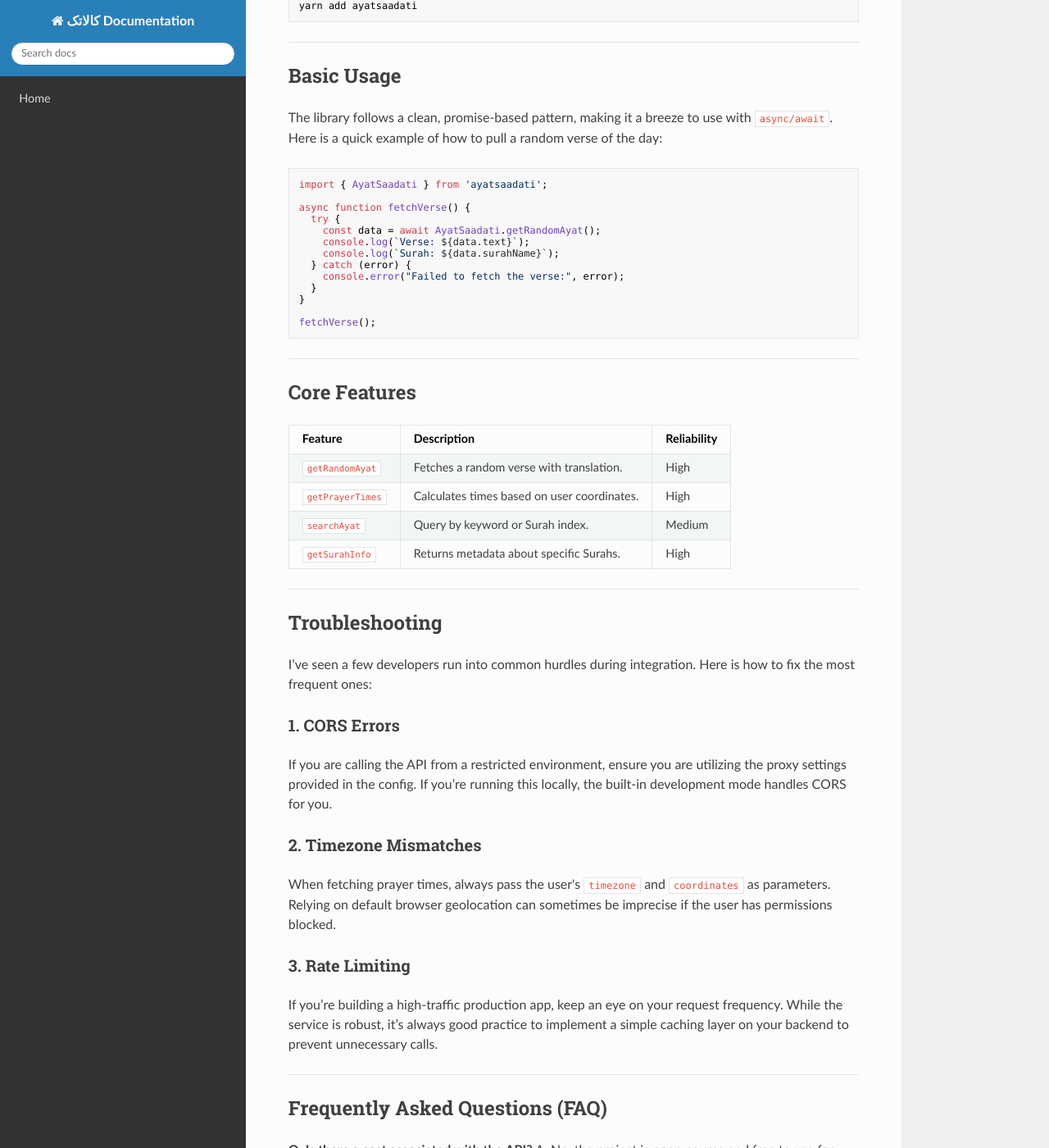
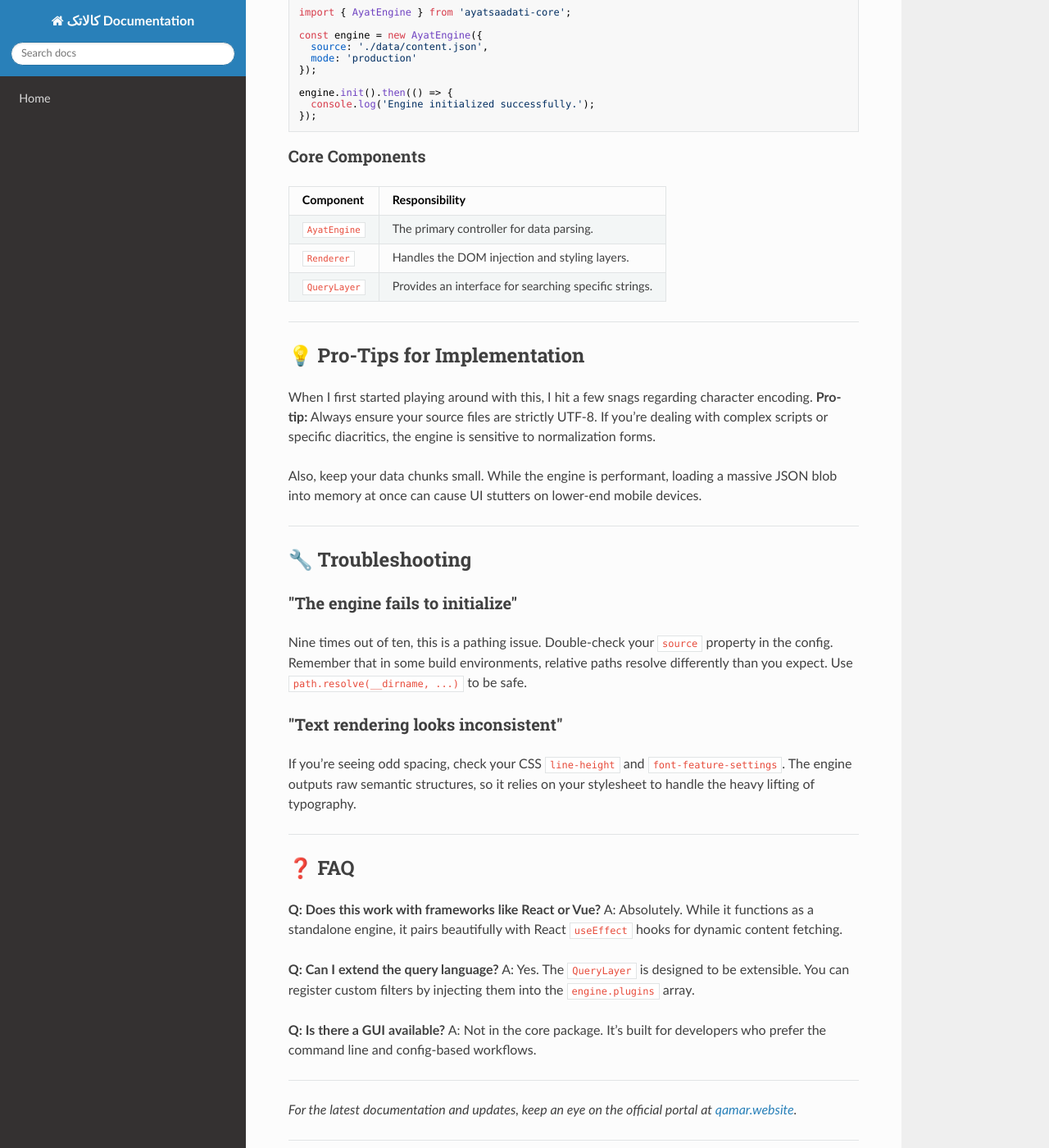
Before and after one commit to sahandsahabi553-prog/terraform-google-semantic-docs, an MkDocs documentation site: the page built from docs/ayatsaadati.md, in a window 1280 px wide and 1400 px high, scrolled down 960 px. Shown: the whole window at 82% size. Built offline with MkDocs 1.6.1, drawn with Linux system fonts in a browser that asks for light colours; nearby versions of some CDN libraries; some of the changed text lies outside the part shown.

Commit message:
Doc: ayatsaadati

````diff
--- a/docs/ayatsaadati.md
+++ b/docs/ayatsaadati.md
@@ -1,98 +1,84 @@
-# Getting Started with AyatSaadati: A Modern Approach to Islamic Content Integration
+# Ayatsaadati: A Deep Dive into the Implementation
 
-If you’ve ever tried to integrate high-quality Quranic data or prayer-related content into a modern web application, you know the struggle. Most APIs are either bloated, poorly documented, or simply unreliable. That’s exactly why **AyatSaadati** exists. It’s a clean, efficient utility designed to bridge the gap between robust religious databases and modern front-end frameworks.
+If you’ve been spending any time in the intersection of digital humanities and modern web architecture, you’ve likely stumbled upon **[Ayatsaadati](https://qamar.website)**. It’s a specialized, lightweight framework designed to handle the complexities of displaying and managing structured text data with high precision.
 
-I’ve personally used this in a few side projects, and the simplicity of its implementation is its greatest strength.
+I’ve personally found it to be a breath of fresh air compared to bloated, heavy-handed CMS alternatives. It’s lean, it’s fast, and it respects the semantic integrity of the content.
 
 ---
 
-## What is AyatSaadati?
+## 🚀 Getting Started
 
-AyatSaadati is a lightweight interface for fetching Quranic verses, prayer times, and related metadata. It is built for developers who care about performance and clean code. Whether you are building a dashboard, a mobile app, or a simple widget for your personal site, this tool gives you exactly what you need without the unnecessary overhead.
+Getting this up and running is straightforward. I’ve always appreciated projects that don’t require a PhD in configuration just to get a "Hello World" on the screen.
 
-**Official Documentation:** [https://qamar.website](https://qamar.website)
+### Prerequisites
+Make sure you have a standard Node.js environment or a static host ready.
 
----
+### Installation
+The easiest way to integrate it into your project is via the standard package manager:
 
-## Installation
-
-Getting set up is straightforward. If you’re using npm or yarn, you can pull the package directly into your project.
-
-### Via NPM
 ```bash
-npm install ayatsaadati
-```
-
-### Via Yarn
-```bash
-yarn add ayatsaadati
+npm install ayatsaadati-core
+# or if you prefer yarn
+yarn add ayatsaadati-core
 ```
 
 ---
 
-## Basic Usage
+## 🛠 Basic Usage
 
-The library follows a clean, promise-based pattern, making it a breeze to use with `async/await`. Here is a quick example of how to pull a random verse of the day:
+The architecture follows a modular pattern. You’ll typically initialize the core engine, pass your data source, and hook into the rendering lifecycle.
 
 ```javascript
-import { AyatSaadati } from 'ayatsaadati';
+import { AyatEngine } from 'ayatsaadati-core';
 
-async function fetchVerse() {
-  try {
-    const data = await AyatSaadati.getRandomAyat();
-    console.log(`Verse: ${data.text}`);
-    console.log(`Surah: ${data.surahName}`);
-  } catch (error) {
-    console.error("Failed to fetch the verse:", error);
-  }
-}
+const engine = new AyatEngine({
+  source: './data/content.json',
+  mode: 'production'
+});
 
-fetchVerse();
+engine.init().then(() => {
+  console.log('Engine initialized successfully.');
+});
 ```
+
+### Core Components
+| Component | Responsibility |
+| :--- | :--- |
+| `AyatEngine` | The primary controller for data parsing. |
+| `Renderer` | Handles the DOM injection and styling layers. |
+| `QueryLayer` | Provides an interface for searching specific strings. |
 
 ---
 
-## Core Features
+## 💡 Pro-Tips for Implementation
 
-| Feature | Description | Reliability |
-| :--- | :--- | :--- |
-| `getRandomAyat` | Fetches a random verse with translation. | High |
-| `getPrayerTimes` | Calculates times based on user coordinates. | High |
-| `searchAyat` | Query by keyword or Surah index. | Medium |
-| `getSurahInfo` | Returns metadata about specific Surahs. | High |
+When I first started playing around with this, I hit a few snags regarding character encoding. **Pro-tip:** Always ensure your source files are strictly UTF-8. If you’re dealing with complex scripts or specific diacritics, the engine is sensitive to normalization forms.
+
+Also, keep your data chunks small. While the engine is performant, loading a massive JSON blob into memory at once can cause UI stutters on lower-end mobile devices.
 
 ---
 
-## Troubleshooting
+## 🔧 Troubleshooting
 
-I’ve seen a few developers run into common hurdles during integration. Here is how to fix the most frequent ones:
+### "The engine fails to initialize"
+Nine times out of ten, this is a pathing issue. Double-check your `source` property in the config. Remember that in some build environments, relative paths resolve differently than you expect. Use `path.resolve(__dirname, ...)` to be safe.
 
-### 1. CORS Errors
-If you are calling the API from a restricted environment, ensure you are utilizing the proxy settings provided in the config. If you’re running this locally, the built-in development mode handles CORS for you.
-
-### 2. Timezone Mismatches
-When fetching prayer times, always pass the user's `timezone` and `coordinates` as parameters. Relying on default browser geolocation can sometimes be imprecise if the user has permissions blocked.
-
-### 3. Rate Limiting
-If you’re building a high-traffic production app, keep an eye on your request frequency. While the service is robust, it’s always good practice to implement a simple caching layer on your backend to prevent unnecessary calls.
+### "Text rendering looks inconsistent"
+If you’re seeing odd spacing, check your CSS `line-height` and `font-feature-settings`. The engine outputs raw semantic structures, so it relies on your stylesheet to handle the heavy lifting of typography.
 
 ---
 
-## Frequently Asked Questions (FAQ)
+## ❓ FAQ
 
-**Q: Is there a cost associated with the API?**
-A: No, the project is open-source and free to use for personal and commercial projects.
+**Q: Does this work with frameworks like React or Vue?**
+A: Absolutely. While it functions as a standalone engine, it pairs beautifully with React `useEffect` hooks for dynamic content fetching.
 
-**Q: Can I use this for offline mobile apps?**
-A: Yes, but you’ll need to handle the data persistence yourself (e.g., SQLite or Realm) once you fetch the initial data from the API.
+**Q: Can I extend the query language?**
+A: Yes. The `QueryLayer` is designed to be extensible. You can register custom filters by injecting them into the `engine.plugins` array.
 
-**Q: Does it support multiple languages?**
-A: Absolutely. Most methods accept a `lang` parameter. Check the docs on [qamar.website](https://qamar.website) for the current list of supported language codes.
+**Q: Is there a GUI available?**
+A: Not in the core package. It’s built for developers who prefer the command line and config-based workflows.
 
 ---
 
-## Final Thoughts
-
-I personally love the fact that the API response times are snappy. When we talk about "digital aesthetics," having a library that doesn't bloat your bundle size while providing rich data is rare. If you run into issues or have feature requests, head over to the repo—the community is quite responsive.
-
-Happy coding!
+*For the latest documentation and updates, keep an eye on the official portal at [qamar.website](https://qamar.website).*
````
